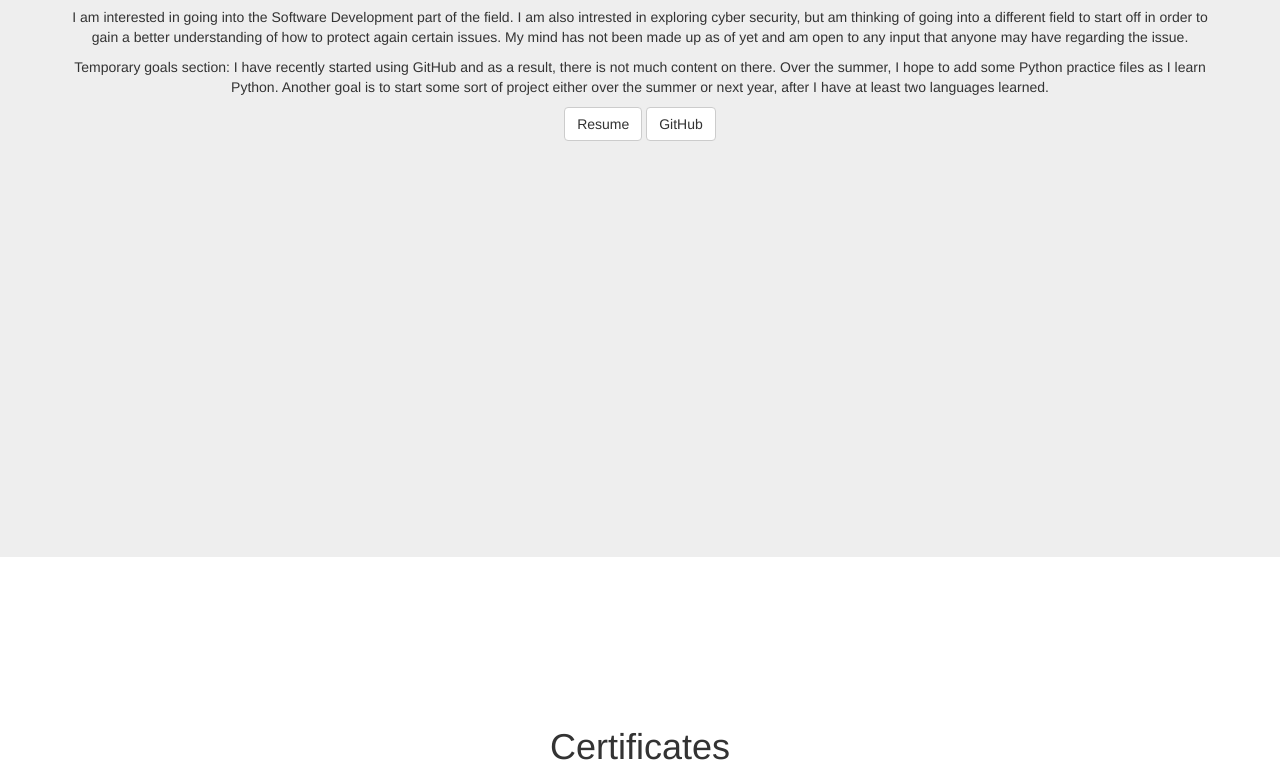
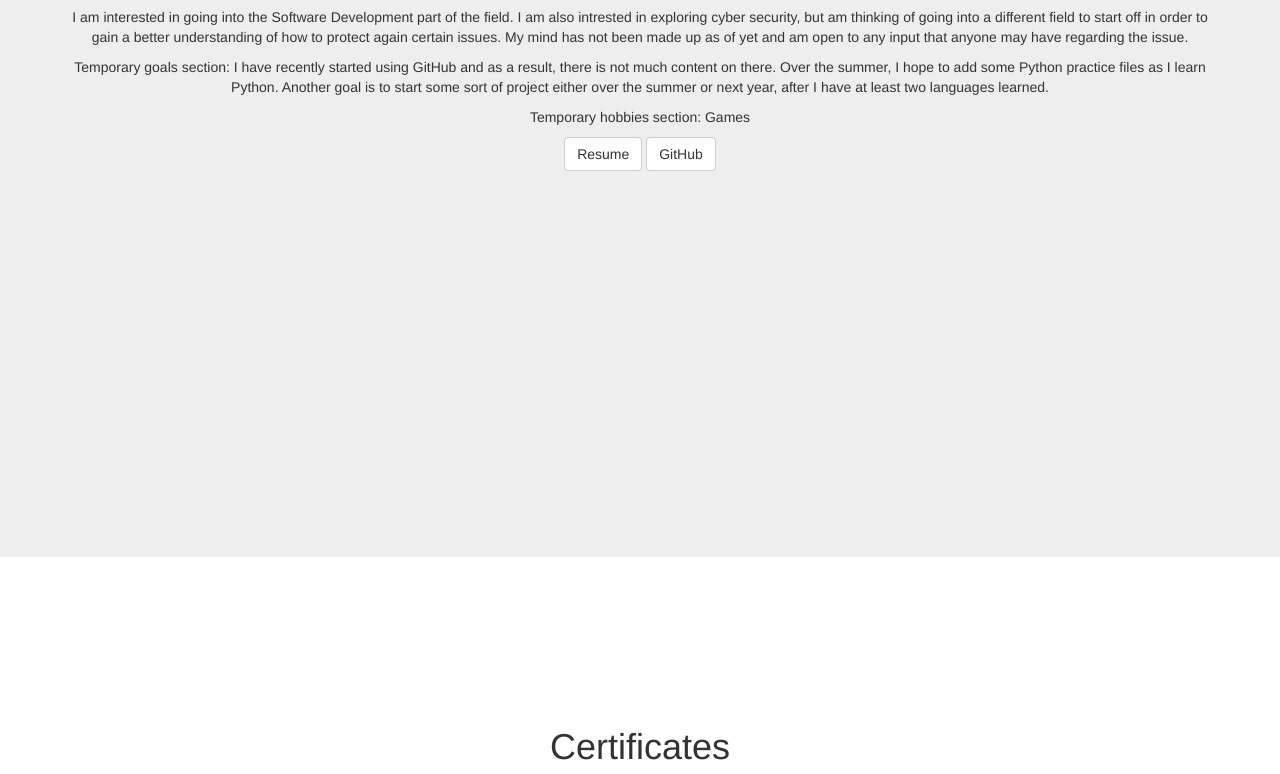
Before and after one commit to kirtansakariya/kirtansakariya.github.io, a website: page index.html in a window 1280 px wide. Shown: the part 1043-1817 px from the top of the page. Drawn offline with Linux system fonts and the light colour scheme.

Commit message:
reuploading with temp hobbies section

```diff
--- a/index.html
+++ b/index.html
@@ -88,6 +88,7 @@
                     <p>I am currently pursuing a Bachelor of Computer Science at the University of Pittsburgh. Alongside that, I am working on completing a Mathematics minor as well.</p>
                     <p>I am interested in going into the Software Development part of the field. I am also intrested in exploring cyber security, but am thinking of going into a different field to start off in order to gain a better understanding of how to protect again certain issues. My mind has not been made up as of yet and am open to any input that anyone may have regarding the issue.</p>
                     <p>Temporary goals section: I have recently started using GitHub and as a result, there is not much content on there. Over the summer, I hope to add some Python practice files as I learn Python. Another goal is to start some sort of project either over the summer or next year, after I have at least two languages learned.</p>
+                    <p>Temporary hobbies section: Games</p>
                     <p><a class="btn btn-default page-scroll" href="Kirtan%20Sakariya%20Resume.docx">Resume</a>
                     <a class="btn btn-default page-scroll" href="https://github.com/kirtansakariya">GitHub</a></p>
                 </div>
```
